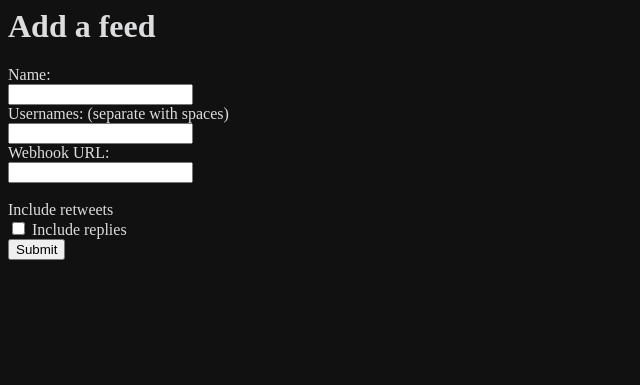
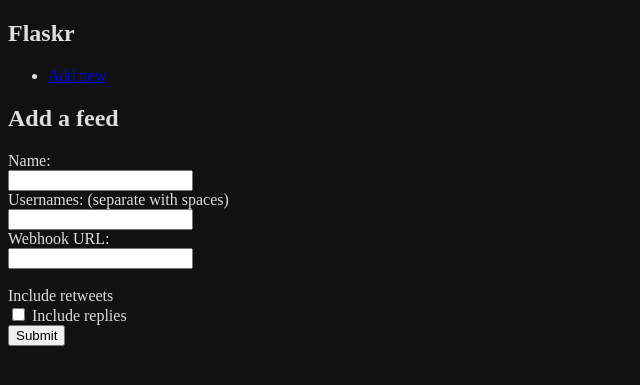
Before and after one commit to TheLovinator1/discord-twitter-webhooks, a Flask app: page /add in a window 1280 px wide. Shown: the top 385 px of the page, without its empty margins (0-640 px from the left). Run offline with Flask 2, Linux system fonts and the light colour scheme.

Commit message:
Add CSS and a base .HTML-file

```diff
--- /dev/null
+++ b/discord_twitter_webhooks/static/style.css
@@ -0,0 +1,4 @@
+body {
+  background-color: #111111;
+  color: #dcddde;
+}
--- a/discord_twitter_webhooks/templates/add.html
+++ b/discord_twitter_webhooks/templates/add.html
@@ -1,10 +1,10 @@
-<h1>Add a feed</h1>
-<style>
-    body {
-        background-color: #111111;
-        color: #DCDDDE;
-    }
-</style>
+{% extends 'base.html' %}
+{% block header %}
+    <h1>
+        {% block title %}Add a feed{% endblock %}
+    </h1>
+{% endblock %}
+{% block content %}
     <script>
         function validateForm() {
             var x = document.forms["add"]["name"].value;
@@ -58,3 +58,4 @@
 </br>
 <input type="submit" value="Submit"/>
 </form>
+{% endblock %}
--- /dev/null
+++ b/discord_twitter_webhooks/templates/base.html
@@ -0,0 +1,22 @@
+<!doctype html>
+<title>
+  {% block title %}{% endblock %}
+</title>
+<link rel="stylesheet" href="{{ url_for('static', filename='style.css') }}"/>
+<nav>
+  <h1>Flaskr</h1>
+  <ul>
+    <li>
+      <a href="{{ url_for('add') }}">Add new</a>
+    </li>
+  </ul>
+</nav>
+<section class="content">
+  <header>
+    {% block header %}{% endblock %}
+  </header>
+  {% for message in get_flashed_messages() %}
+    <div class="flash">{{ message }}</div>
+  {% endfor %}
+  {% block content %}{% endblock %}
+</section>
```
Lines whose indentation alone changed are shown as unchanged.
